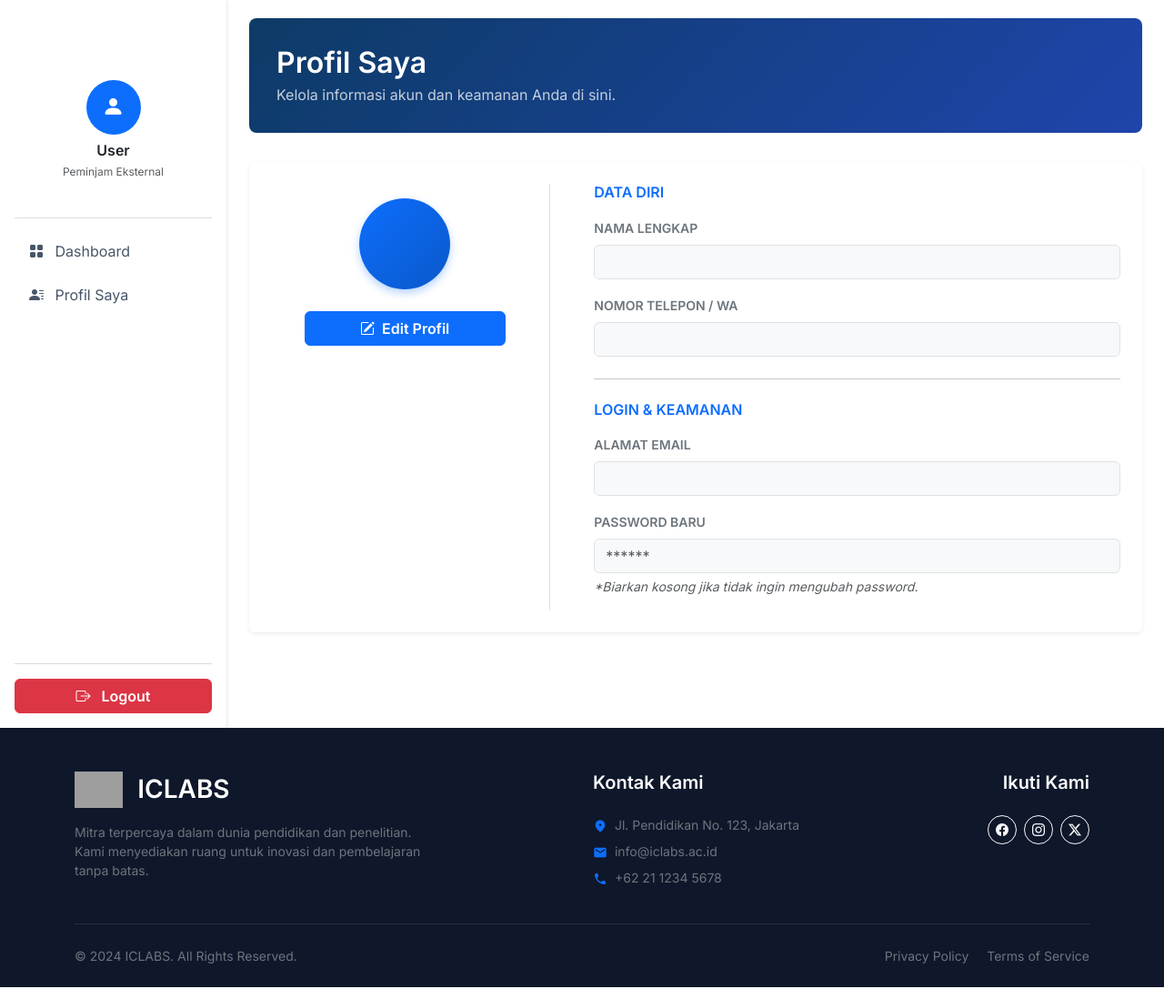
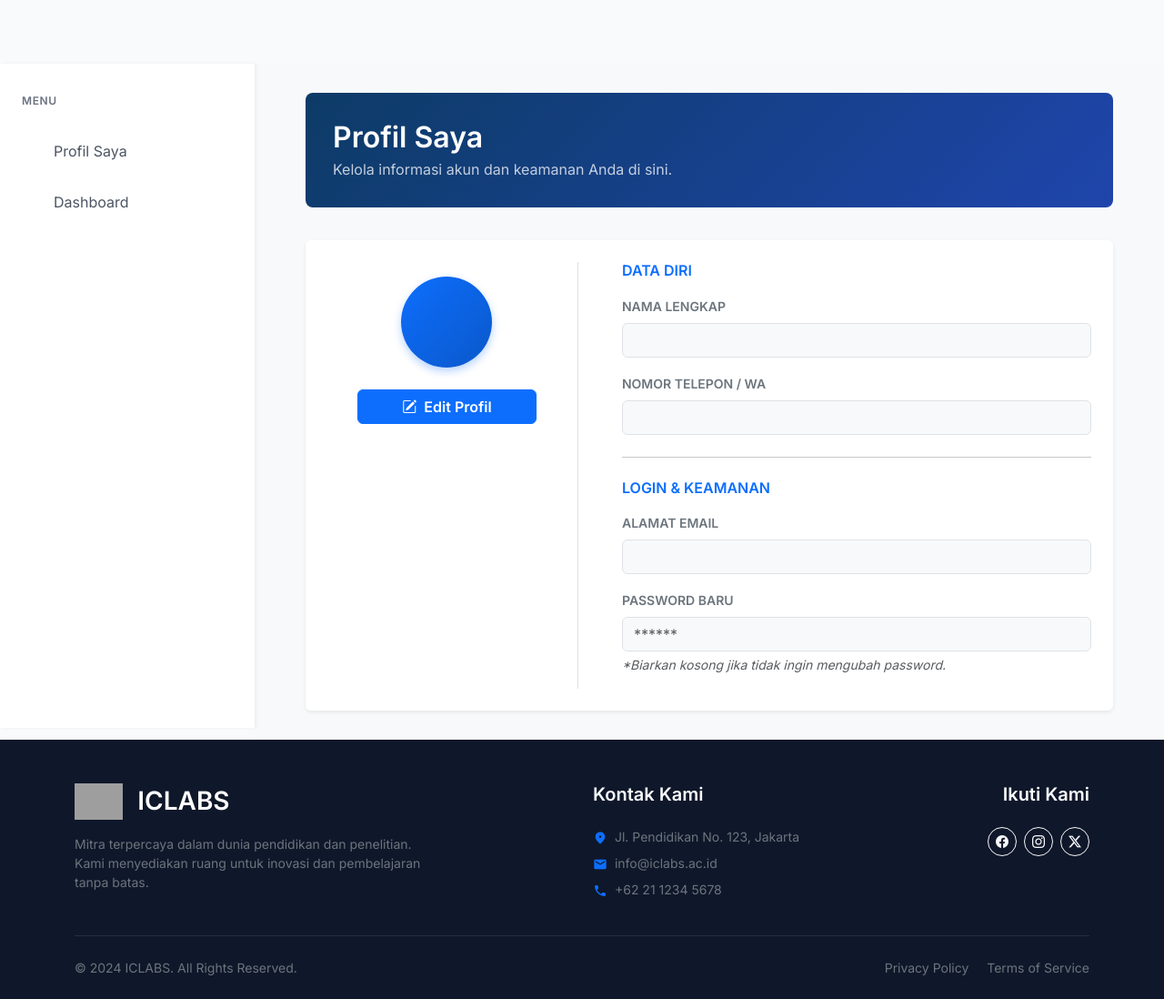
Before and after one commit to TUBES-CA-25/Sistem-Peminjaman-Lab, a PHP site: the page made by app/views/external/profile.php in a window 1280 px wide. Shown: the whole page at 91% size. Run offline with PHP 8.4, Linux system fonts and the light colour scheme; the template is opened without the code that fills it, so the values that code supplies are empty; some libraries are stand-ins or nearby versions; grey boxes are pictures that could not be loaded.

Commit message:
Perbaikan tampilan (Sidebar dan navbar)  untuk external

```diff
--- a/app/views/components/header_external.php
+++ b/app/views/components/external_header.php
@@ -11,6 +11,8 @@
     <link href="https://cdn.jsdelivr.net/npm/bootstrap@5.3.0/dist/css/bootstrap.min.css" rel="stylesheet">
     <!-- Bootstrap Icons -->
     <link rel="stylesheet" href="https://cdn.jsdelivr.net/npm/bootstrap-icons@1.11.3/font/bootstrap-icons.min.css">
+    <!-- FontAwesome Icons -->
+    <link rel="stylesheet" href="https://cdnjs.cloudflare.com/ajax/libs/font-awesome/6.4.0/css/all.min.css">
     <!-- SweetAlert2 -->
     <script src="https://cdn.jsdelivr.net/npm/sweetalert2@11"></script>
 
--- /dev/null
+++ b/app/views/components/external_sidebar.php
@@ -0,0 +1,70 @@
+<!-- Sidebar Overlay -->
+<div id="sidebarOverlay" class="sidebar-overlay"></div>
+
+<div class="admin-container">
+    <aside class="sidebar" id="externalSidebar">
+        <!-- Close Button for Mobile -->
+        <div class="sidebar-header-mobile">
+            <span class="fw-bold">MENU</span>
+            <button id="mobileSidebarClose" class="close-btn">&times;</button>
+        </div>
+
+        <div class="sidebar-header desktop-only">MENU</div>
+
+        <ul class="sidebar-menu">
+            <li class="sidebar-item">
+                <a href="<?= BASE_URL ?>/external/profile"
+                    class="sidebar-link <?= ($active_page === 'profile') ? 'active' : ''; ?>">
+                    <i class="fas fa-user sidebar-icon"></i>
+                    <span>Profil Saya</span>
+                </a>
+            </li>
+
+            <li class="sidebar-item">
+                <a href="<?= BASE_URL ?>/external"
+                    class="sidebar-link <?= ($active_page === 'dashboard') ? 'active' : ''; ?>">
+                    <i class="fas fa-tachometer-alt sidebar-icon"></i>
+                    <span>Dashboard</span>
+                </a>
+            </li>
+
+            <!-- Mobile Only Logout -->
+            <li class="sidebar-item mobile-only"
+                style="margin-top: 20px; border-top: 1px solid #eee; padding-top: 10px;">
+                <a href="<?= BASE_URL ?>/auth/logout" class="sidebar-link" style="color: #ef4444;">
+                    <i class="fas fa-sign-out-alt sidebar-icon"></i>
+                    <span>Keluar</span>
+                </a>
+            </li>
+        </ul>
+    </aside>
+
+    <main class="main-content">
+        <!-- Content will be inserted here by the page -->
+
+        <script>
+            document.addEventListener("DOMContentLoaded", function () {
+                // Target the hamburger button that was added to external_navbar.php
+                const toggleBtn = document.getElementById('mobileNavbarToggle');
+
+                const closeBtn = document.getElementById('mobileSidebarClose');
+                const overlay = document.getElementById('sidebarOverlay');
+                const sidebar = document.getElementById('externalSidebar');
+
+                function openSidebar() {
+                    if (sidebar) sidebar.classList.add('active');
+                    if (overlay) overlay.classList.add('active');
+                    document.body.style.overflow = 'hidden'; // Prevent scroll body
+                }
+
+                function closeSidebar() {
+                    if (sidebar) sidebar.classList.remove('active');
+                    if (overlay) overlay.classList.remove('active');
+                    document.body.style.overflow = '';
+                }
+
+                if (toggleBtn) toggleBtn.addEventListener('click', openSidebar);
+                if (closeBtn) closeBtn.addEventListener('click', closeSidebar);
+                if (overlay) overlay.addEventListener('click', closeSidebar);
+            });
+        </script>
--- a/app/views/components/sidebar_user.php
+++ /dev/null
@@ -1,106 +0,0 @@
-<?php
-// Ambil nama dari session atau data user
-$userName = 'User'; // Default
-if (isset($_SESSION['nama'])) {
-    $userName = explode(' ', $_SESSION['nama'])[0];
-} elseif (isset($data['user']['nama'])) {
-    $userName = explode(' ', $data['user']['nama'])[0];
-}
-
-// Tentukan active page
-$currentPage = $data['active_menu'] ?? '';
-
-// ✅ TAMBAHAN: Ambil role untuk logout yang dinamis
-$userRole = $_SESSION['role'] ?? 'auth';
-?>
-
-<!-- Overlay untuk mobile (klik di luar sidebar untuk menutup) -->
-<div class="sidebar-overlay" id="sidebarOverlay"></div>
-
-<!-- Sidebar -->
-<div class="sidebar-user bg-white shadow-sm d-flex flex-column p-3" id="sidebarUser">
-
-    <!-- Tombol Close untuk Mobile -->
-    <button class="btn-close-sidebar d-lg-none" id="closeSidebar">
-        <i class="bi bi-x-lg"></i>
-    </button>
-
-    <div class="text-center mb-4 mt-2">
-        <div class="bg-primary text-white rounded-circle d-flex align-items-center justify-content-center mx-auto mb-2" style="width: 60px; height: 60px; font-size: 24px;">
-            <i class="bi bi-person-fill"></i>
-        </div>
-        <h6 class="fw-bold mb-0 text-dark">
-            <?= htmlspecialchars($userName); ?>
-        </h6>
-        <small class="text-muted" style="font-size: 0.75rem;">Peminjam Eksternal</small>
-    </div>
-
-    <hr class="text-secondary opacity-25">
-
-    <ul class="nav nav-pills flex-column gap-2 mb-auto">
-        <li class="nav-item">
-            <a href="<?= BASE_URL; ?>/external" class="nav-link <?= ($currentPage == 'dashboard') ? 'active fw-bold' : 'text-dark'; ?>">
-                <i class="bi bi-grid-fill me-2"></i> Dashboard
-            </a>
-        </li>
-        <li class="nav-item">
-            <a href="<?= BASE_URL; ?>/external/profile" class="nav-link <?= ($currentPage == 'profile') ? 'active fw-bold' : 'text-dark'; ?>">
-                <i class="bi bi-person-lines-fill me-2"></i> Profil Saya
-            </a>
-        </li>
-    </ul>
-
-    <hr class="text-secondary opacity-25">
-
-    <!-- ✅ FIX: Link logout dinamis sesuai role -->
-    <a href="<?= BASE_URL; ?>/<?= $userRole; ?>/logout" class="btn btn-danger w-100 fw-bold">
-        <i class="bi bi-box-arrow-right me-2"></i> Logout
-    </a>
-</div>
-
-<!-- JavaScript untuk Toggle Sidebar -->
-<script>
-document.addEventListener('DOMContentLoaded', function() {
-    const sidebar = document.getElementById('sidebarUser');
-    const overlay = document.getElementById('sidebarOverlay');
-    const closeSidebar = document.getElementById('closeSidebar');
-    const toggleBtn = document.getElementById('sidebarToggle');
-
-    // Fungsi untuk membuka sidebar
-    function openSidebar() {
-        sidebar.classList.add('active');
-        overlay.classList.add('active');
-        document.body.style.overflow = 'hidden'; // Prevent scroll
-    }
-
-    // Fungsi untuk menutup sidebar
-    function closeSidebarFunc() {
-        sidebar.classList.remove('active');
-        overlay.classList.remove('active');
-        document.body.style.overflow = ''; // Enable scroll
-    }
-
-    // Event listeners
-    if (toggleBtn) {
-        toggleBtn.addEventListener('click', openSidebar);
-    }
-
-    if (closeSidebar) {
-        closeSidebar.addEventListener('click', closeSidebarFunc);
-    }
-
-    if (overlay) {
-        overlay.addEventListener('click', closeSidebarFunc);
-    }
-
-    // Close sidebar saat klik link menu (untuk mobile)
-    const navLinks = sidebar.querySelectorAll('.nav-link');
-    navLinks.forEach(link => {
-        link.addEventListener('click', function() {
-            if (window.innerWidth <= 992) {
-                closeSidebarFunc();
-            }
-        });
-    });
-});
-</script>
--- a/app/views/external/profile.php
+++ b/app/views/external/profile.php
@@ -1,40 +1,9 @@
 <link rel="stylesheet" href="<?= BASE_URL; ?>/public/css/external.css">
 
-<style>
-    .avatar-profile {
-        width: 100px;
-        height: 100px;
-        background: linear-gradient(135deg, #0d6efd, #0a58ca);
-        color: white;
-        font-size: 2.5rem;
-        font-weight: bold;
-        display: flex;
-        align-items: center;
-        justify-content: center;
-        border-radius: 50%;
-        margin: 0 auto 15px auto;
-        box-shadow: 0 4px 10px rgba(13, 110, 253, 0.3);
-    }
-    /* Style input saat mode baca (readonly) */
-    .form-control:read-only {
-        background-color: #f8f9fa;
-        border: 1px solid #dee2e6;
-        color: #6c757d;
-    }
-    /* Style input saat mode edit */
-    .form-control:not(:read-only) {
-        background-color: #fff;
-        border-color: #0d6efd;
-        box-shadow: 0 0 0 3px rgba(13, 110, 253, 0.15);
-    }
-</style>
-
-<?php include __DIR__ . '/../components/sidebar_user.php'; ?>
-
-<div class="main-content-user">
+<?php include __DIR__ . '/../components/external_sidebar.php'; ?>
 
     <div class="container-fluid px-4">
-        <div class="hero-bg rounded-3" style="margin-top: -50px;">
+        <div class="hero-bg rounded-3" style="margin-top: 0px; margin-bottom: 20px;">
             <div class="d-flex justify-content-between align-items-center flex-wrap gap-3">
                 <div class="text-white">
                     <h2 class="fw-bold mb-1">Profil Saya</h2>
@@ -130,8 +99,11 @@
             </div>
         </div>
 
-    </div>
+
+    </main>
 </div>
+
+
 
 <script src="https://cdn.jsdelivr.net/npm/bootstrap@5.3.2/dist/js/bootstrap.bundle.min.js"></script>
 <script>
@@ -182,3 +154,32 @@
 
 <!-- Bootstrap JS Bundle -->
 <script src="https://cdn.jsdelivr.net/npm/bootstrap@5.3.0/dist/js/bootstrap.bundle.min.js"></script>
+
+<style>
+    .avatar-profile {
+        width: 100px;
+        height: 100px;
+        background: linear-gradient(135deg, #0d6efd, #0a58ca);
+        color: white;
+        font-size: 2.5rem;
+        font-weight: bold;
+        display: flex;
+        align-items: center;
+        justify-content: center;
+        border-radius: 50%;
+        margin: 0 auto 15px auto;
+        box-shadow: 0 4px 10px rgba(13, 110, 253, 0.3);
+    }
+    /* Style input saat mode baca (readonly) */
+    .form-control:read-only {
+        background-color: #f8f9fa;
+        border: 1px solid #dee2e6;
+        color: #6c757d;
+    }
+    /* Style input saat mode edit */
+    .form-control:not(:read-only) {
+        background-color: #fff;
+        border-color: #0d6efd;
+        box-shadow: 0 0 0 3px rgba(13, 110, 253, 0.15);
+    }
+</style>
--- a/public/css/external.css
+++ b/public/css/external.css
@@ -1,18 +1,247 @@
-/* --- public/css/style.css --- */
+/* --- public/css/external.css --- */
 
 /* 1. RESET PADDING BODY & NAVBAR */
 body {
     padding-top: 0 !important;
+    font-family: 'Inter', sans-serif;
 }
 
-nav,
+/* Navbar Styles - Matching Internal Navbar */
 .navbar {
+    background: #fff !important;
+    padding: 1rem 2rem;
+    box-shadow: 0 2px 4px rgba(0, 0, 0, 0.1);
+    display: flex;
+    justify-content: space-between;
+    align-items: center;
+    position: fixed;
+    top: 0;
+    left: 0;
+    right: 0;
+    z-index: 1000;
     margin-bottom: 0 !important;
+}
+
+.navbar-brand {
+    display: flex;
+    align-items: center;
+    gap: .5rem;
+    font-size: 1.5rem;
+    font-weight: 700;
+    color: #122E4F !important;
+    text-decoration: none;
+}
+
+.admin-badge {
+    background: #dcfce7;
+    color: #059669;
+    padding: .25rem .75rem;
+    border-radius: 9999px;
+    font-size: .875rem;
+    font-weight: 500;
+}
+
+.navbar-menu {
+    display: flex;
+    align-items: center;
+    gap: 1rem;
+}
+
+.btn-signout {
+    background: #EF4444;
+    color: #fff;
+    padding: .5rem 1.25rem;
+    border-radius: 9999px;
+    text-decoration: none;
+    font-weight: 600;
+    transition: background 0.2s;
+}
+
+.btn-signout:hover {
+    background: #dc2626;
+    color: #fff;
+}
+
+/* Navbar Hamburger Button */
+.navbar-hamburger {
+    background: transparent;
+    border: none;
+    font-size: 1.5rem;
+    color: #122E4F;
+    cursor: pointer;
+    padding: 5px;
+    display: flex;
+    align-items: center;
+    justify-content: center;
+    transition: color 0.2s;
+}
+
+.navbar-hamburger:hover {
+    color: #1F45AC;
+}
+
+.navbar-hamburger:active {
+    transform: scale(0.95);
 }
 
 nav.navbar.navbar-expand.fixed-top {
     display: none;
 }
+
+/* ========================================== */
+/* SIDEBAR STYLES - Matching Internal Sidebar */
+/* ========================================== */
+
+/* Layout Container */
+.admin-container {
+    display: flex;
+    margin-top: 70px;
+    min-height: calc(100vh - 70px);
+}
+
+/* Sidebar Styles */
+.sidebar {
+    width: 280px;
+    background: #fff;
+    padding: 2rem 0;
+    box-shadow: 2px 0 4px rgba(0, 0, 0, 0.05);
+    position: fixed;
+    left: 0;
+    top: 70px;
+    bottom: 0;
+    overflow-y: auto;
+    z-index: 999;
+}
+
+.sidebar-header {
+    padding: 0 1.5rem 1rem;
+    color: #6b7280;
+    font-size: .75rem;
+    font-weight: 700;
+    text-transform: uppercase;
+    letter-spacing: .05em;
+}
+
+.sidebar-menu {
+    list-style: none;
+    padding: 0;
+    margin: 0;
+}
+
+.sidebar-item {
+    margin: .25rem 0;
+}
+
+.sidebar-link {
+    display: flex;
+    align-items: center;
+    gap: .75rem;
+    padding: .875rem 1.5rem;
+    color: #4b5563;
+    text-decoration: none;
+    transition: all .2s;
+    border-left: 3px solid transparent;
+}
+
+.sidebar-link:hover {
+    background: #f3f4f6;
+    color: #1F45AC;
+}
+
+.sidebar-link.active {
+    background: #eff6ff;
+    color: #1F45AC;
+    border-left-color: #1F45AC;
+    font-weight: 700;
+}
+
+.sidebar-icon {
+    width: 20px;
+    text-align: center;
+    font-size: 1.125rem;
+}
+
+/* Main Content Area */
+.main-content {
+    flex: 1;
+    margin-left: 280px;
+    padding: 2rem;
+    background-color: #f8f9fa;
+}
+
+/* Sidebar Overlay */
+.sidebar-overlay {
+    display: none;
+    position: fixed;
+    inset: 0;
+    background: rgba(0, 0, 0, 0.5);
+    z-index: 998;
+    backdrop-filter: blur(2px);
+}
+
+.sidebar-overlay.active {
+    display: block;
+}
+
+/* Mobile Sidebar Header */
+.sidebar-header-mobile {
+    display: none;
+}
+
+.close-btn {
+    background: transparent;
+    border: none;
+    font-size: 1.5rem;
+    color: #64748b;
+    cursor: pointer;
+    padding: 5px;
+}
+
+.desktop-only {
+    display: block;
+}
+
+.mobile-only {
+    display: none;
+}
+
+/* Responsive Sidebar */
+@media (max-width: 768px) {
+    .sidebar {
+        transform: translateX(-100%);
+        transition: transform .3s;
+        top: 0;
+        z-index: 1050;
+    }
+
+    .sidebar.active {
+        transform: translateX(0);
+    }
+
+    .main-content {
+        margin-left: 0;
+    }
+
+    .sidebar-header-mobile {
+        display: flex;
+        align-items: center;
+        justify-content: space-between;
+        padding: 20px;
+        border-bottom: 1px solid #f1f5f9;
+        margin-bottom: 10px;
+        color: #1e3a8a;
+        font-size: 1.1rem;
+    }
+
+    .desktop-only {
+        display: none;
+    }
+
+    .mobile-only {
+        display: block;
+    }
+}
+
 
 /* 2. HERO SECTION */
 .hero-bg {
@@ -20,11 +249,12 @@ nav.navbar.navbar-expand.fixed-top {
     color: white;
     padding: 30px;
     width: 100%;
+    margin-top: 70px; /* Space for fixed navbar */
 }
 
 /* 3. DASHBOARD CARD */
 .dashboard-card {
-    margin-top: 20px;
+    margin-top: 100px;
     background: white;
     border-radius: 12px;
     box-shadow: 0 8px 20px rgba(0, 0, 0, 0.08);
@@ -190,109 +420,7 @@ nav.navbar.navbar-expand.fixed-top {
 
 
 
-/*untuk sidebar_user*/
-/* --- LAYOUT SIDEBAR USER --- */
-.sidebar-user {
-    width: 250px;
-    height: 100vh;
-    /* Full tinggi layar */
-    position: fixed;
-    top: 0;
-    left: 0;
-    z-index: 1000;
-    padding-top: 80px !important;
-    /* Jarak agar tidak tertutup navbar jika navbar fixed */
-    border-right: 1px solid #eee;
-}
 
-/* KONTEN UTAMA (Disebelah Kanan Sidebar) */
-.main-content-user {
-    margin-left: 250px;
-    /* Geser konten ke kanan sebesar lebar sidebar */
-    padding-top: 70px;
-    /* Space for fixed navbar */
-    min-height: 100vh;
-    background-color: #ffffff; /* Warna background abu muda agar card terlihat menonjol */
-    transition: margin-left 0.3s ease;
-}
-
-/* Penyesuaian Navbar agar menutupi Sidebar bagian atas (Opsional) */
-/* Atau Navbar hanya disebelah kanan. Kita buat Navbar Full Width di atas Sidebar */
-nav.navbar {
-    z-index: 1050;
-    /* Lebih tinggi dari sidebar */
-    background: white;
-    box-shadow: 0 2px 4px rgba(255, 255, 255, 0.05);
-}
-
-/* ========================================== */
-/* RESPONSIVE - MOBILE SIDEBAR */
-/* ========================================== */
-
-/* Hamburger Button */
-.btn-hamburger {
-    background: rgba(255, 255, 255, 0.2);
-    border: 2px solid rgba(255, 255, 255, 0.3);
-    color: white;
-    width: 45px;
-    height: 45px;
-    border-radius: 10px;
-    display: flex;
-    align-items: center;
-    justify-content: center;
-    font-size: 24px;
-    cursor: pointer;
-    transition: all 0.3s ease;
-    backdrop-filter: blur(10px);
-}
-
-.btn-hamburger:hover {
-    background: rgba(255, 255, 255, 0.3);
-    border-color: rgba(255, 255, 255, 0.5);
-    transform: scale(1.05);
-}
-
-/* Close Button di Sidebar */
-.btn-close-sidebar {
-    position: absolute;
-    top: 15px;
-    right: 15px;
-    background: #f8f9fa;
-    border: none;
-    width: 35px;
-    height: 35px;
-    border-radius: 8px;
-    display: flex;
-    align-items: center;
-    justify-content: center;
-    cursor: pointer;
-    transition: all 0.2s ease;
-    z-index: 1001;
-}
-
-.btn-close-sidebar:hover {
-    background: #e9ecef;
-    transform: rotate(90deg);
-}
-
-/* Overlay untuk Mobile */
-.sidebar-overlay {
-    position: fixed;
-    top: 0;
-    left: 0;
-    width: 100%;
-    height: 100%;
-    background: rgba(0, 0, 0, 0.5);
-    z-index: 1040;
-    opacity: 0;
-    visibility: hidden;
-    transition: all 0.3s ease;
-}
-
-.sidebar-overlay.active {
-    opacity: 1;
-    visibility: visible;
-}
 
 /* Responsif untuk Layar Tablet dan Mobile */
 @media (max-width: 992px) {
```
Also changed, not shown: app/controllers/External.php (+4 -4 lines), app/views/components/external_navbar.php (+15 -6 lines), app/views/external/index.php (+3 -9 lines), 4 other files.
